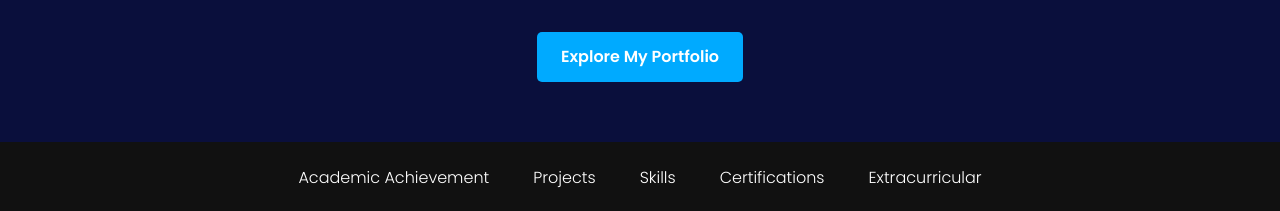
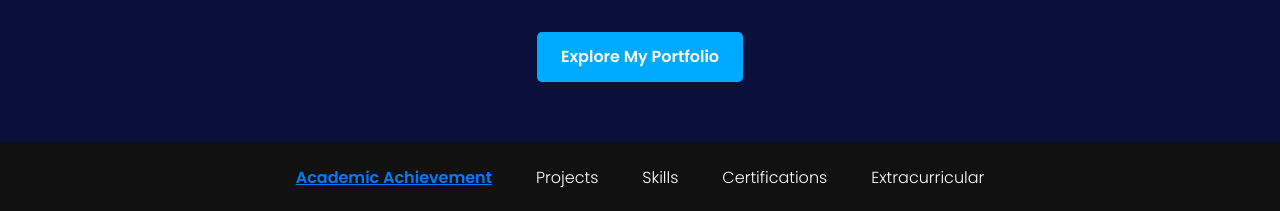
Before and after one commit to mutambaphil/mutambaphilpersonalsite.github.io, a plain HTML site: page index.html in a window 1280 px wide. Both pictures are taken after a click on the link "Academic Achievement". Shown: the part 335-546 px from the top of the page. Drawn offline with Linux system fonts and the light colour scheme.

Commit message:
Update index.html

```diff
--- a/index.html
+++ b/index.html
@@ -120,6 +120,16 @@
       target.classList.remove('hidden');
       target.scrollIntoView({ behavior: 'smooth' });
     }
+
+    // Remove active-link from all nav and academic links
+    const links = document.querySelectorAll('.navbar a, .academic-section a');
+    links.forEach(link => link.classList.remove('active-link'));
+
+    // Highlight the clicked link
+    const clickedLink = [...links].find(link => link.getAttribute('onclick')?.includes(`'${id}'`));
+    if (clickedLink) {
+      clickedLink.classList.add('active-link');
+    }
   }
 </script>
 
```
